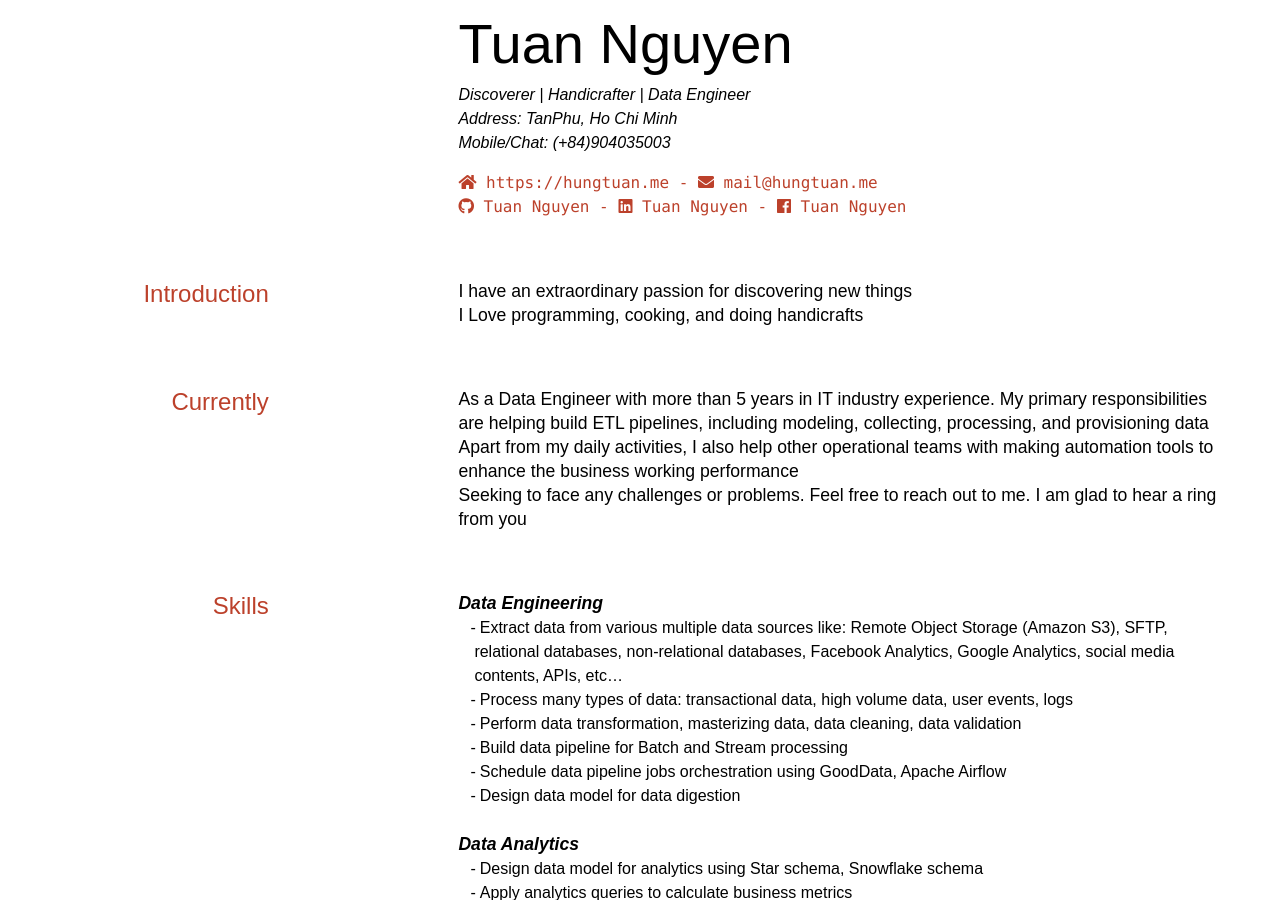
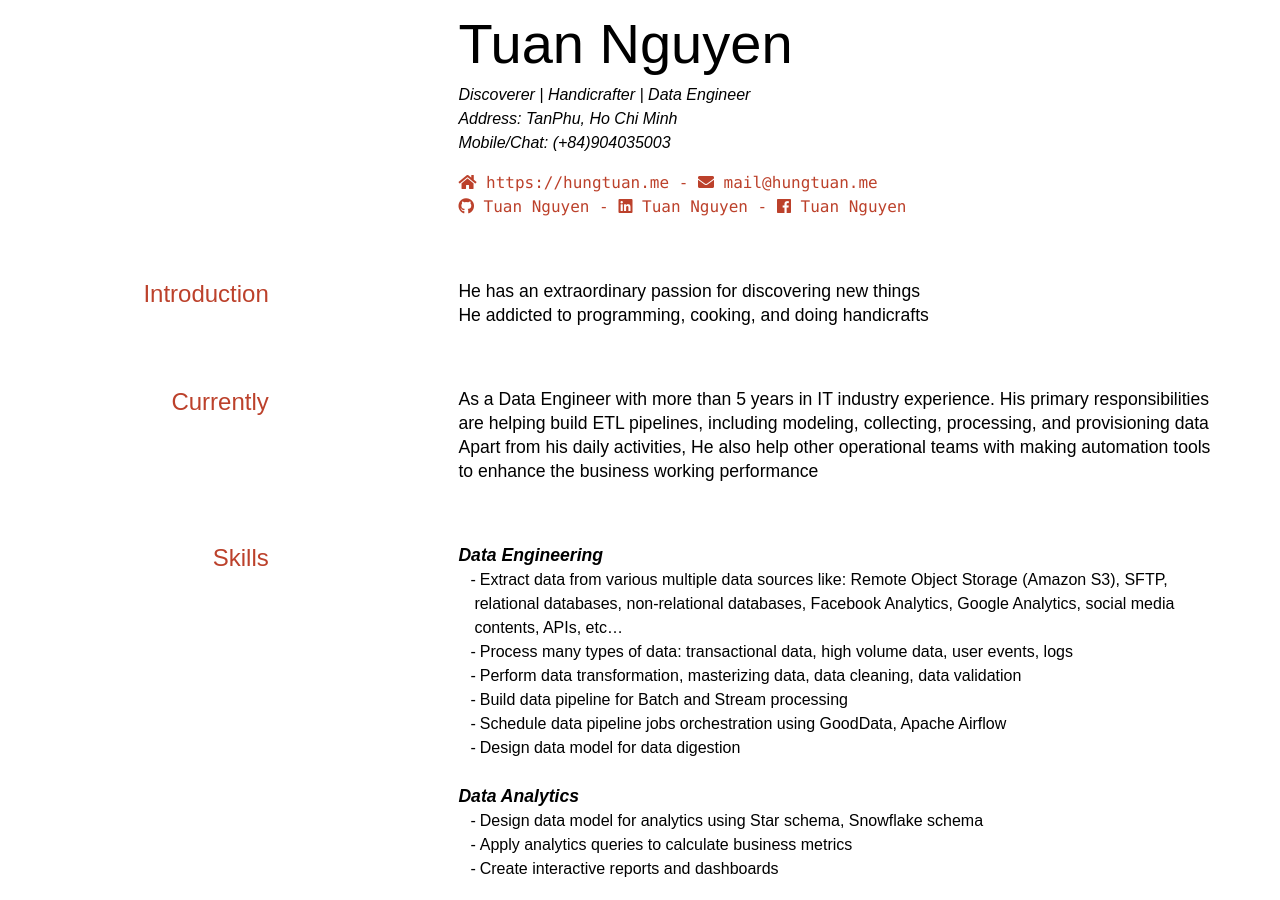
Before and after one commit to tuannnh/cv, a Jekyll site: the page built from index.md, in a window 1280 px wide and 900 px high. Built offline with Jekyll 4.4.1, drawn with Linux system fonts in a browser that asks for light colours; nearby versions of some CDN libraries; some web fonts are replaced; a style sheet for code colours, icons or effects is not loaded.

Commit message:
Update index.md

```diff
--- a/index.md
+++ b/index.md
@@ -30,16 +30,15 @@ Mobile/Chat: (+84)904035003
 ## Introduction
 
 <!-- Hello. I am Tuan, and I want to enjoy my own world   -->
-I have an extraordinary passion for discovering new things
-I Love programming, cooking, and doing handicrafts
+He has an extraordinary passion for discovering new things
+He addicted to programming, cooking, and doing handicrafts
 <!-- Responsibility and reliability come first
 Easy-going and people supporting enthusiast -->
 
 ## Currently
 
-As a Data Engineer with more than 5 years in IT industry experience. My primary responsibilities are helping build ETL pipelines, including modeling, collecting, processing, and provisioning data
-Apart from my daily activities, I also help other operational teams with making automation tools to enhance the business working performance
-Seeking to face any challenges or problems. Feel free to reach out to me. I am glad to hear a ring from you
+As a Data Engineer with more than 5 years in IT industry experience. His primary responsibilities are helping build ETL pipelines, including modeling, collecting, processing, and provisioning data
+Apart from his daily activities, He also help other operational teams with making automation tools to enhance the business working performance
 
 ## Skills
 
```
